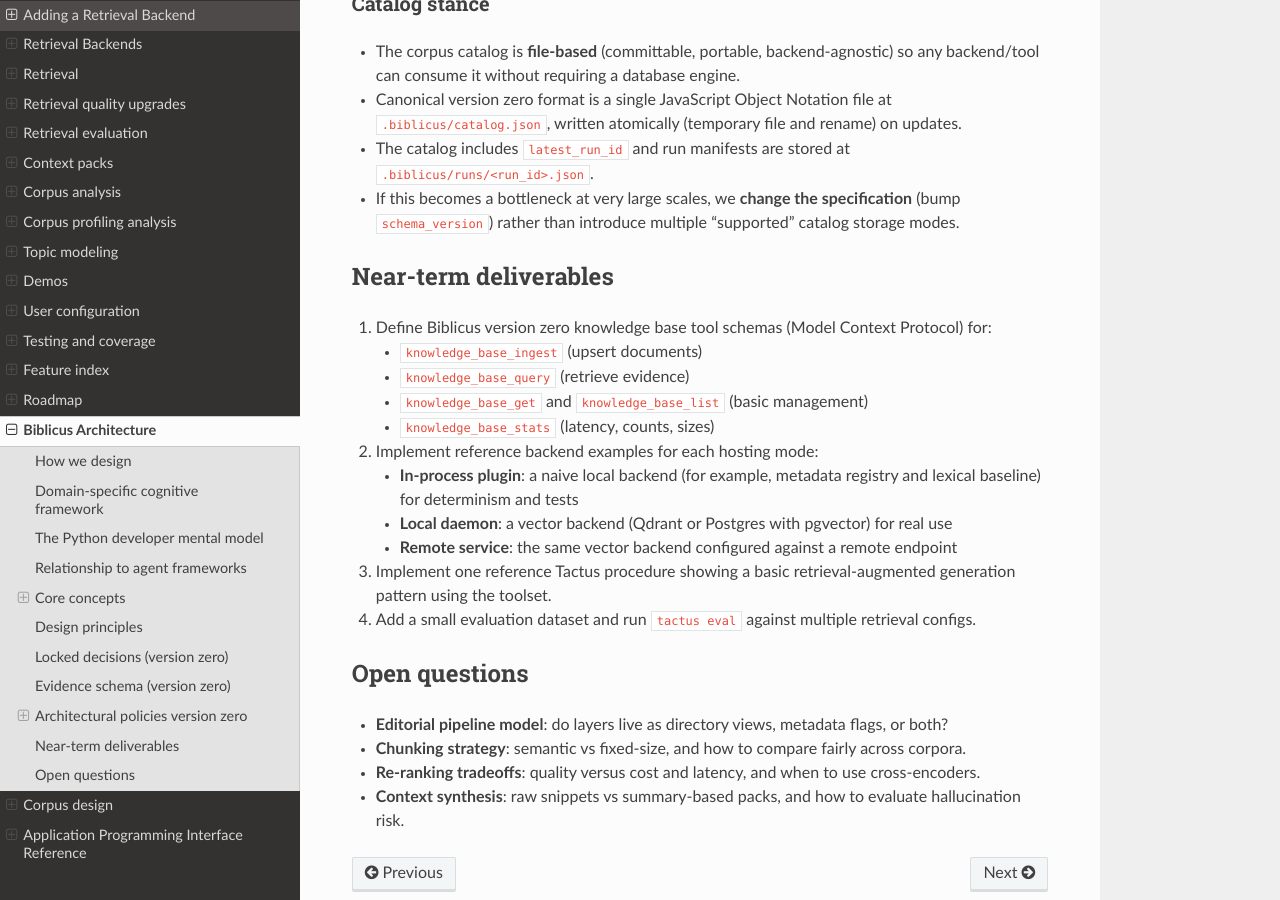
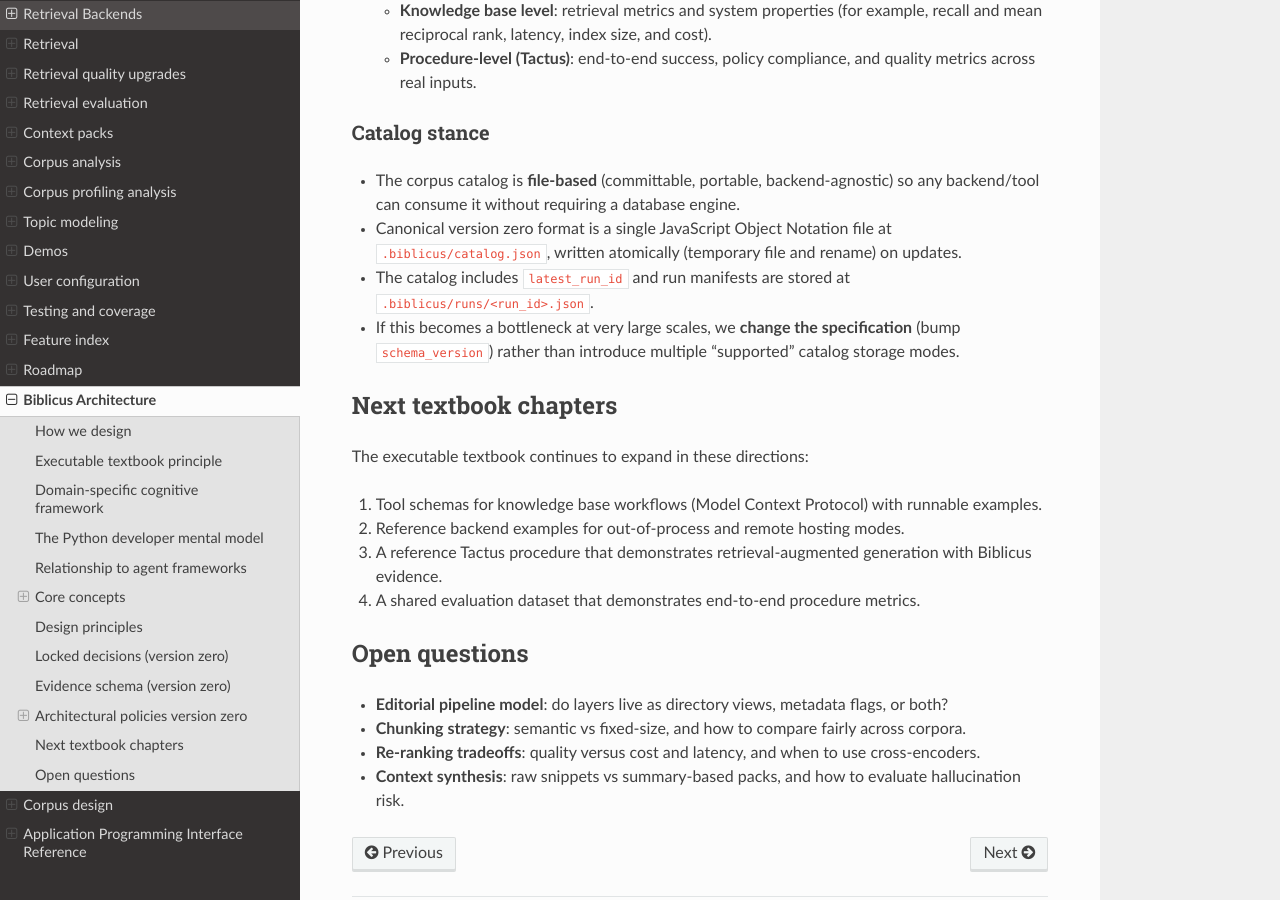
Before and after one commit to AnthusAI/Biblicus, a Sphinx documentation site: the page built from docs/ARCHITECTURE.md, in a window 1280 px wide and 900 px high, scrolled down 5414 px. Built offline with Sphinx 7.4.7 and the Read the Docs theme 3.1.0, drawn with Linux system fonts in a browser that asks for light colours; some of the changed text lies outside the part shown.

Commit message:
docs: expand corpus design and architecture textbook

```diff
--- a/docs/ARCHITECTURE.md
+++ b/docs/ARCHITECTURE.md
@@ -9,6 +9,11 @@
 - All changes should follow specification-first behavior-driven development: failing scenario, implementation, passing scenario, then refactor.
 - Behavior-driven development scenarios are not an afterthought: they are how we keep the domain vocabulary consistent and the platform comparable across backends and recipes.
 - **Specification completeness** is mandatory: if behavior exists, it must be specified. Ambiguous or untestable behavior should be removed or turned into an explicit error.
+
+## Executable textbook principle
+
+Documentation is treated as a runnable textbook. Each chapter includes commands and scripts that can be executed
+locally, and every concept described in the docs has a working example in `docs/DEMOS.md` or a bundled lab script.
 
 ## Domain-specific cognitive framework
 
@@ -112,13 +117,13 @@
 
 - Text extraction (Portable Document Format, office documents, or image optical character recognition) is a **pipeline stage**, not part of raw ingestion.
 
-### Backend hosting modes (all supported)
+### Backend hosting modes
 
-Biblicus must support all three backend hosting modes behind the same interface, and ship at least one reference example of each:
+Biblicus ships an in-process backend interface today and keeps the same contract for future hosting modes:
 
-- **In-process plugin**: simplest local minimum viable product and deterministic testing.
-- **Out-of-process local daemon**: isolates dependencies and supports warm indexes for heavier systems.
-- **Remote service**: production deployments, multi-tenant separation, and managed infrastructure.
+- **In-process plugin**: current local minimum viable product and deterministic testing.
+- **Out-of-process local daemon**: target mode for heavier systems that need warm indexes.
+- **Remote service**: target mode for managed deployments and multi-tenant separation.
 
 Backend hosting mode is a primary benchmark dimension (cold start, warm start, latency, throughput, cost, operational complexity).
 
@@ -158,19 +163,14 @@
 - The catalog includes `latest_run_id` and run manifests are stored at `.biblicus/runs/<run_id>.json`.
 - If this becomes a bottleneck at very large scales, we **change the specification** (bump `schema_version`) rather than introduce multiple “supported” catalog storage modes.
 
-## Near-term deliverables
+## Next textbook chapters
 
-1. Define Biblicus version zero knowledge base tool schemas (Model Context Protocol) for:
-   - `knowledge_base_ingest` (upsert documents)
-   - `knowledge_base_query` (retrieve evidence)
-   - `knowledge_base_get` and `knowledge_base_list` (basic management)
-   - `knowledge_base_stats` (latency, counts, sizes)
-2. Implement reference backend examples for each hosting mode:
-   - **In-process plugin**: a naive local backend (for example, metadata registry and lexical baseline) for determinism and tests
-   - **Local daemon**: a vector backend (Qdrant or Postgres with pgvector) for real use
-   - **Remote service**: the same vector backend configured against a remote endpoint
-3. Implement one reference Tactus procedure showing a basic retrieval-augmented generation pattern using the toolset.
-4. Add a small evaluation dataset and run `tactus eval` against multiple retrieval configs.
+The executable textbook continues to expand in these directions:
+
+1. Tool schemas for knowledge base workflows (Model Context Protocol) with runnable examples.
+2. Reference backend examples for out-of-process and remote hosting modes.
+3. A reference Tactus procedure that demonstrates retrieval-augmented generation with Biblicus evidence.
+4. A shared evaluation dataset that demonstrates end-to-end procedure metrics.
 
 ## Open questions
 
```
Also changed, not shown: docs/CORPUS_DESIGN.md (+18 -5 lines).
